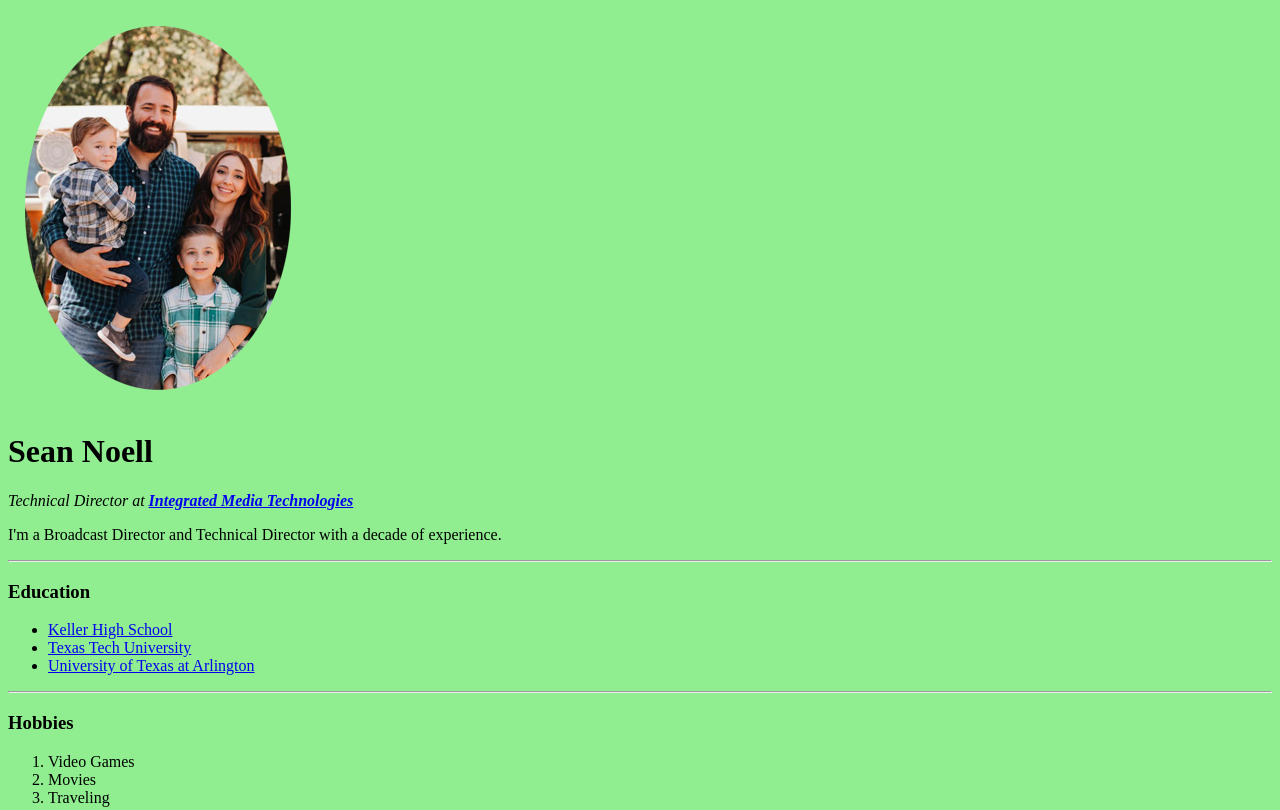
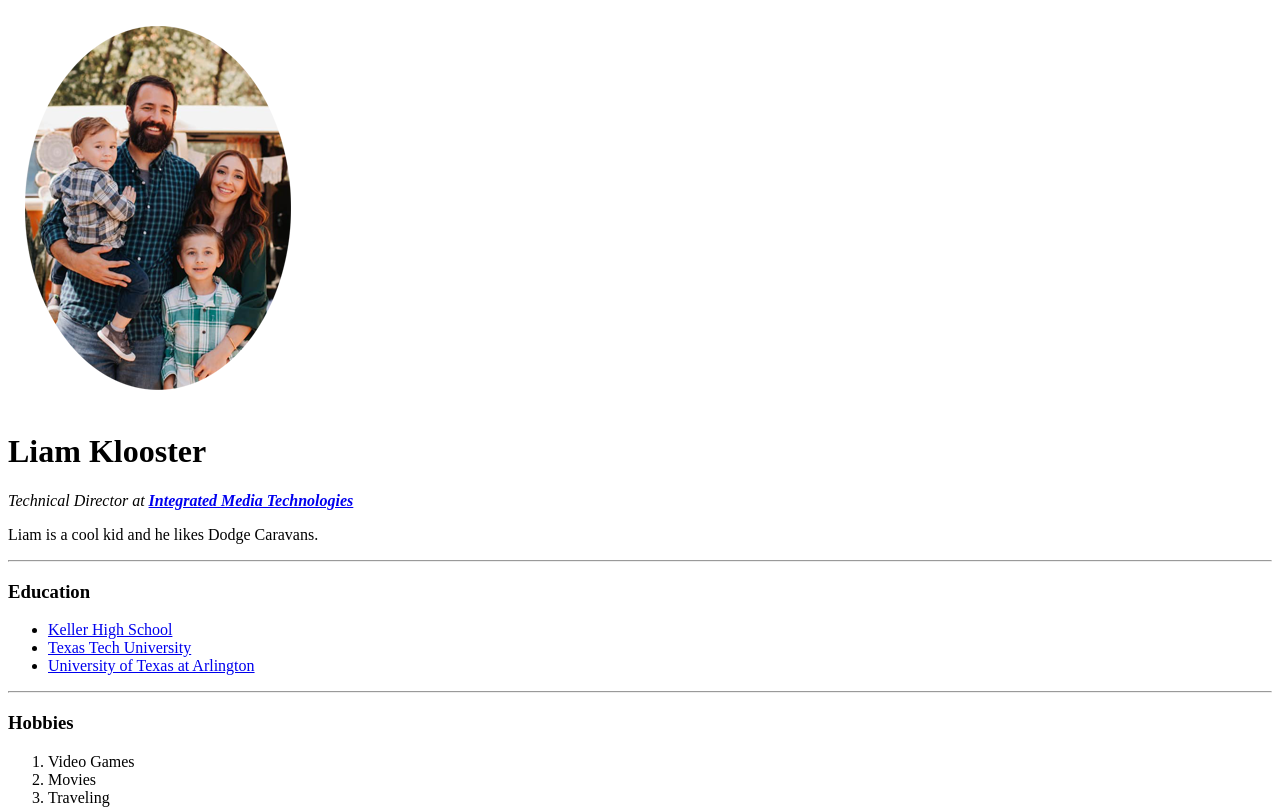
Before and after one commit to TheFirstNoell/Cover-Letter, a plain HTML site: page index.html in a window 1280 px wide. Shown: the top 810 px of the page. Drawn offline with Linux system fonts and the light colour scheme.

Commit message:
Add files via upload
Added initial Cover Letter files

```diff
--- a/index.html
+++ b/index.html
@@ -6,12 +6,12 @@
   <title>Sean's Personal Site</title>
 </head>
 
-<body style="background-color:lightgreen;">
+<body>
   <img src="sean and family.png" alt="Sean and Family">
-  <h1>Sean Noell</h1>
+  <h1>Liam Klooster</h1>
   <p><em>Technical Director at <a href="https://imtglobalinc.com/"><strong>Integrated Media Technologies</strong></a></em></p>
 
-  <p>I'm a Broadcast Director and Technical Director with a decade of experience.</p>
+  <p>Liam is a cool kid and he likes Dodge Caravans.</p>
 
   <hr>
 
```
